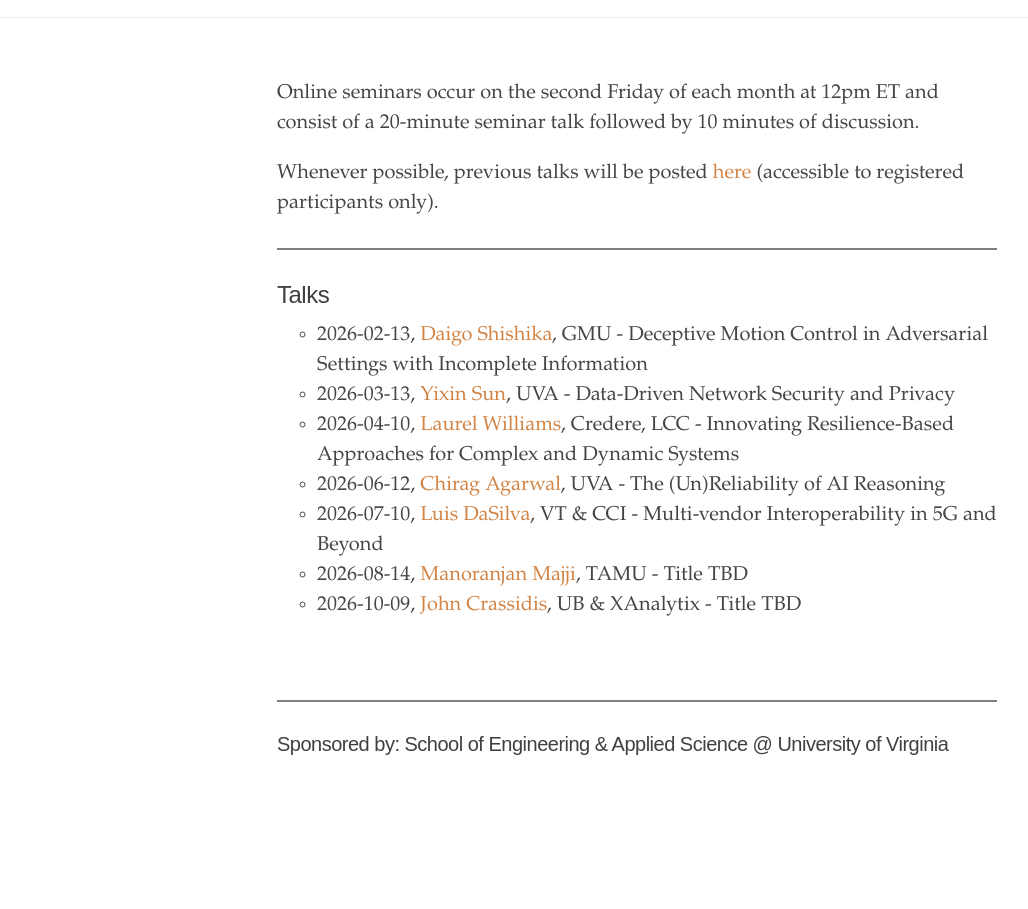
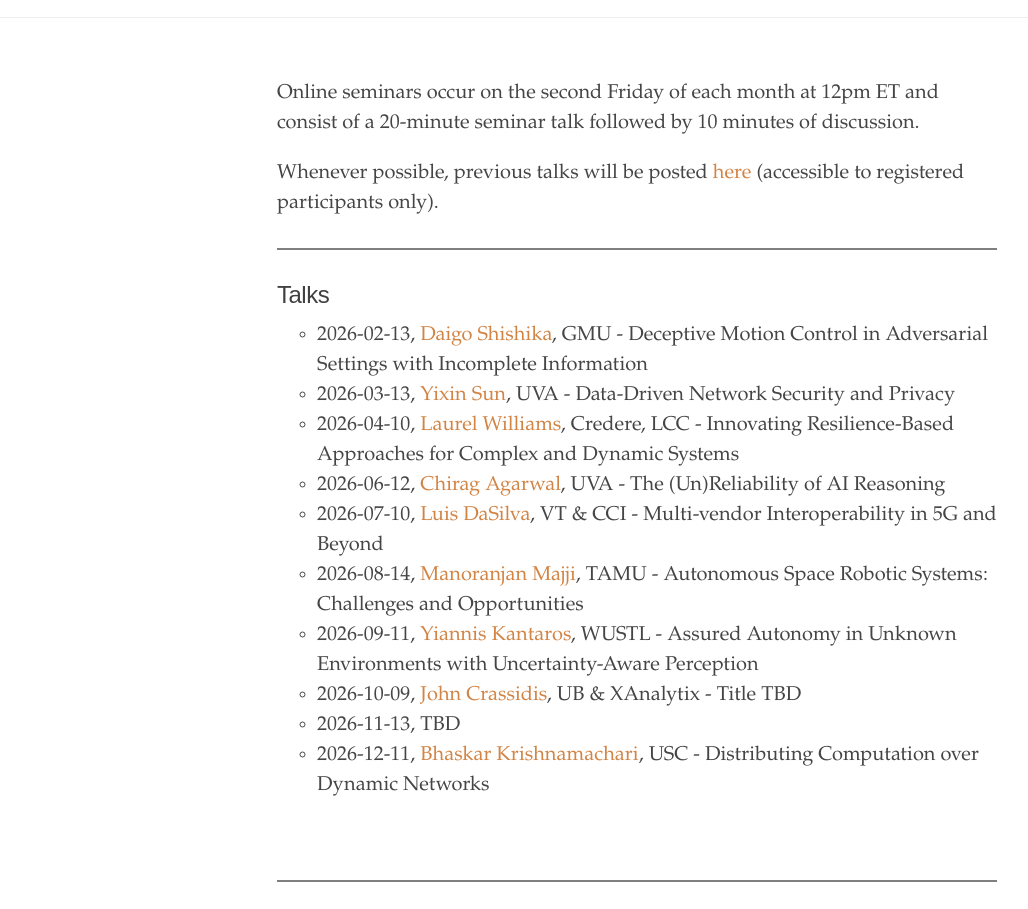
Before and after one commit to uva-aware/uva-aware.github.io, a plain HTML site: page onlineSeminar.html in a window 1280 px wide. Shown: the part 119-1028 px from the top of the page, without its empty margins (3-1031 px from the left). Before the commit the page ends 996 px from the top, so only its background shows below. Drawn offline with Linux system fonts and the light colour scheme.

Commit message:
Update onlineSeminar.html
schedule update

```diff
--- a/onlineSeminar.html
+++ b/onlineSeminar.html
@@ -145,9 +145,15 @@
     </li>
     <li class="text-title"> 2026-07-10, <a href="https://ece.vt.edu/people/profile/dasilva.html">Luis DaSilva</a>, VT & CCI - Multi-vendor Interoperability in 5G and Beyond
     </li>
-	<li class="text-title"> 2026-08-14, <a href="https://lasr.tamu.edu">Manoranjan Majji</a>, TAMU - Title TBD
+	<li class="text-title"> 2026-08-14, <a href="https://lasr.tamu.edu">Manoranjan Majji</a>, TAMU - Autonomous Space Robotic Systems: Challenges and Opportunities
+    </li>
+	<li class="text-title"> 2026-09-11, <a href="https://engineering.washu.edu/faculty/Yiannis-Kantaros.html">Yiannis Kantaros</a>, WUSTL - Assured Autonomy in Unknown Environments with Uncertainty-Aware Perception
     </li>
 	<li class="text-title"> 2026-10-09, <a href="https://www.linkedin.com/in/john-crassidis-231663263/">John Crassidis</a>, UB & XAnalytix - Title TBD
+    </li>
+	<li class="text-title"> 2026-11-13, TBD
+	</li>
+	<li class="text-title"> 2026-12-11, <a href="https://viterbi.usc.edu/directory/faculty/Krishnamachari/Bhaskar">Bhaskar Krishnamachari</a>, USC - Distributing Computation over Dynamic Networks
     </li>
   </ul>
 </div>
```
